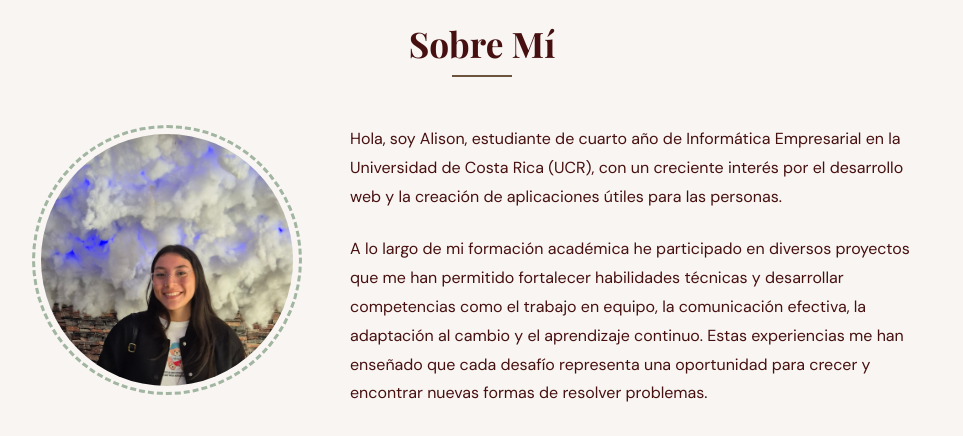
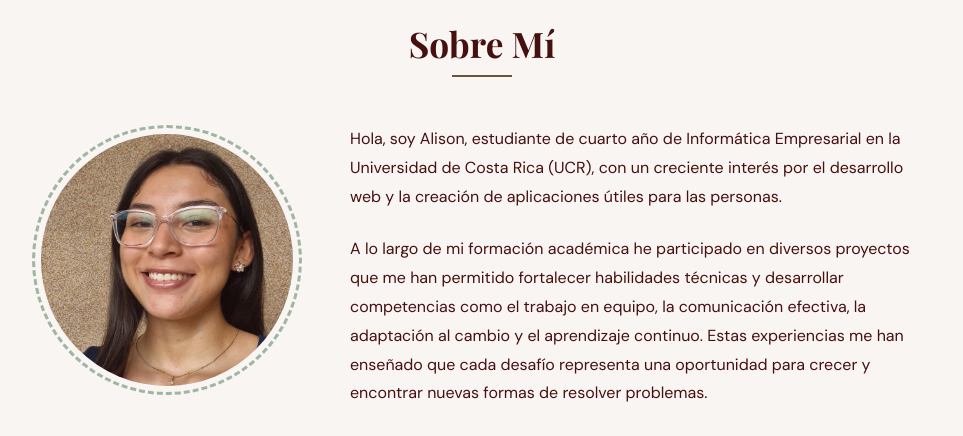
Before and after one commit to alisonlr05/Proyecto_Personal, a Vue app: page / in a window 1280 px wide. Shown: the part 860-1296 px from the top of the page, without its empty margins (158-1121 px from the left). Built offline with nearby package versions, Linux system fonts and the light colour scheme; a web font is replaced by a local one.

Commit message:
nueva foto de perfil

```diff
--- a/public/data/datos.json
+++ b/public/data/datos.json
@@ -4,7 +4,7 @@
     "titulo": "Estudiante de Informática Empresarial",
     "universidad": "Universidad de Costa Rica",
     "descripcion": "Hola, soy Alison, estudiante de cuarto año de Informática Empresarial en la Universidad de Costa Rica (UCR), con un creciente interés por el desarrollo web y la creación de aplicaciones útiles para las personas.|A lo largo de mi formación académica he participado en diversos proyectos que me han permitido fortalecer habilidades técnicas y desarrollar competencias como el trabajo en equipo, la comunicación efectiva, la adaptación al cambio y el aprendizaje continuo. Estas experiencias me han enseñado que cada desafío representa una oportunidad para crecer y encontrar nuevas formas de resolver problemas.|Soy una persona curiosa, responsable y con muchas ganas de seguir creciendo en el mundo del desarrollo de software. Disfruto enfrentar retos, aprender de cada experiencia y buscar soluciones creativas que combinen funcionalidad y una buena experiencia de usuario.|Estoy emocionada por seguir explorando el campo del desarrollo web y contribuir con mis habilidades para crear proyectos que tengan un impacto positivo en la vida de las personas.",
-    "foto": "./imagenes/perfil.jpg",
+    "foto": "./imagenes/perfil.jpeg",
     "audio": "./audio/presentacion.mp3",
     "video": "./video/intro.mp4"
   },
--- a/src/componentes/About.vue
+++ b/src/componentes/About.vue
@@ -110,6 +110,7 @@ const videoReproduciendo = ref(false)
   height: 100%;
   border-radius: 50%;
   object-fit: cover;
+  object-position: center 40%;
   background-color: #e8e2dc;
 }
 
```
Also changed, not shown: public/imagenes/perfil.jpeg (added), public/imagenes/perfil.jpg (deleted).
